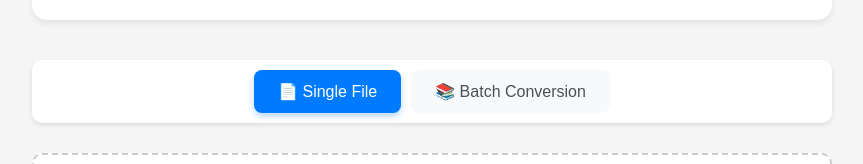
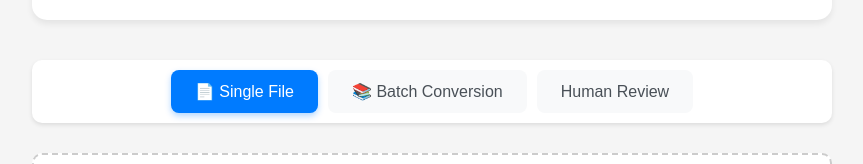
Before and after one commit to icm-ai/EBookAI, a React (Create React App) app in the folder frontend/web/: page / in a window 1280 px wide. Shown: the part 843-1007 px from the top of the page, without its empty margins (208-1071 px from the left). Built offline with nearby package versions, Linux system fonts and the light colour scheme; no server answers.

Commit message:
feat(frontend): wire human review tab

```diff
--- a/frontend/web/src/App.js
+++ b/frontend/web/src/App.js
@@ -4,6 +4,7 @@ import ConversionPanel from './components/ConversionPanel';
 import FeatureIntro from './components/FeatureIntro';
 import ConversionHistory from './components/ConversionHistory';
 import BatchUpload from './components/BatchUpload';
+import ReviewWorkspace from './components/ReviewWorkspace';
 import api from './services/api';
 import websocketService from './services/websocket';
 
@@ -13,7 +14,7 @@ function App() {
   const [result, setResult] = useState(null);
   const [error, setError] = useState(null);
   const [progressData, setProgressData] = useState(null);
-  const [activeTab, setActiveTab] = useState('single'); // 'single' or 'batch'
+  const [activeTab, setActiveTab] = useState('single');
 
   useEffect(() => {
     // Initialize WebSocket connection
@@ -169,7 +170,7 @@ function App() {
   };
 
   return (
-    <div className="container">
+    <div className={`container ${activeTab === 'review' ? 'review-mode' : ''}`}>
       <div className="header">
         <h1>EBookAI</h1>
         <p>AI-enhanced e-book processing platform</p>
@@ -192,6 +193,12 @@ function App() {
         >
           📚 Batch Conversion
         </button>
+        <button
+          className={`tab-button ${activeTab === 'review' ? 'active' : ''}`}
+          onClick={() => setActiveTab('review')}
+        >
+          Human Review
+        </button>
       </div>
 
       {activeTab === 'single' ? (
@@ -210,10 +217,12 @@ function App() {
             progressData={progressData}
           />
         </>
-      ) : (
+      ) : activeTab === 'batch' ? (
         <BatchUpload
           onBatchConvert={handleBatchConvert}
         />
+      ) : (
+        <ReviewWorkspace />
       )}
 
       {error && (
@@ -222,7 +231,7 @@ function App() {
         </div>
       )}
 
-      <ConversionHistory />
+      {activeTab !== 'review' && <ConversionHistory />}
     </div>
   );
 }
```
